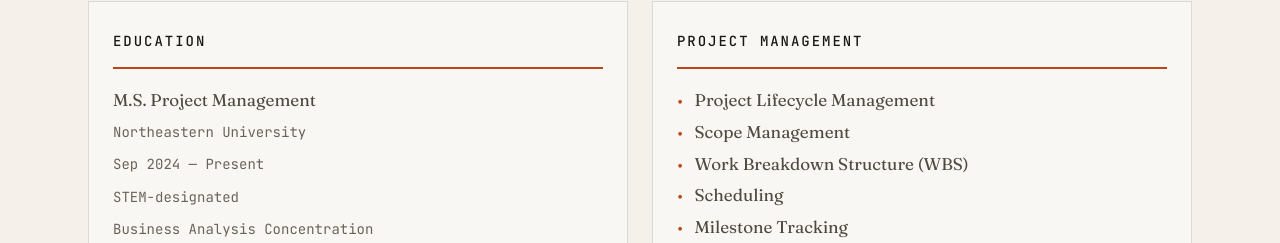
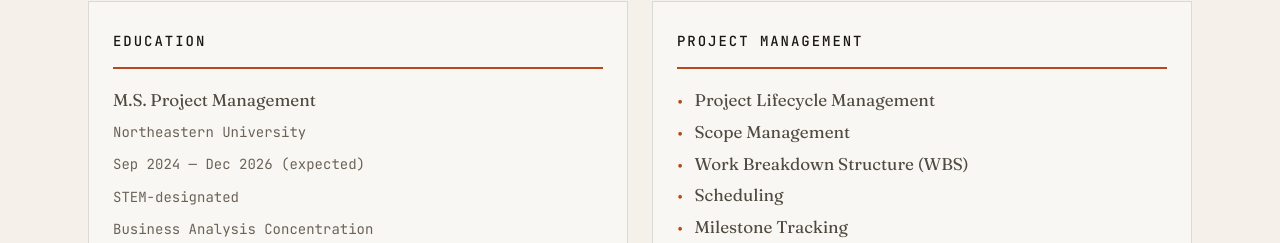
Before and after one commit to shreyu311/shreyu311.github.io, a plain HTML site: page index.html in a window 1280 px wide. Shown: the part 10672-10915 px from the top of the page. Drawn offline with Linux system fonts and the light colour scheme.

Commit message:
content: show expected Dec 2026 graduation in Education block (#2)
Claude-Session: https://claude.ai/code/session_01Lb5nfb9JzoYaZMcrf36Rda

Co-authored-by: Claude <noreply@anthropic.com>

```diff
--- a/index.html
+++ b/index.html
@@ -1644,7 +1644,7 @@ button:focus-visible {
         <ul>
           <li>M.S. Project Management</li>
           <li class="meta-line">Northeastern University</li>
-          <li class="meta-line">Sep 2024 — Present</li>
+          <li class="meta-line">Sep 2024 — Dec 2026 (expected)</li>
           <li class="meta-line meta-line--wrap">STEM-designated</li>
           <li class="meta-line">Business Analysis Concentration</li>
           <li class="meta-line meta-line--accent">GPA 3.85 / 4.0</li>
```
